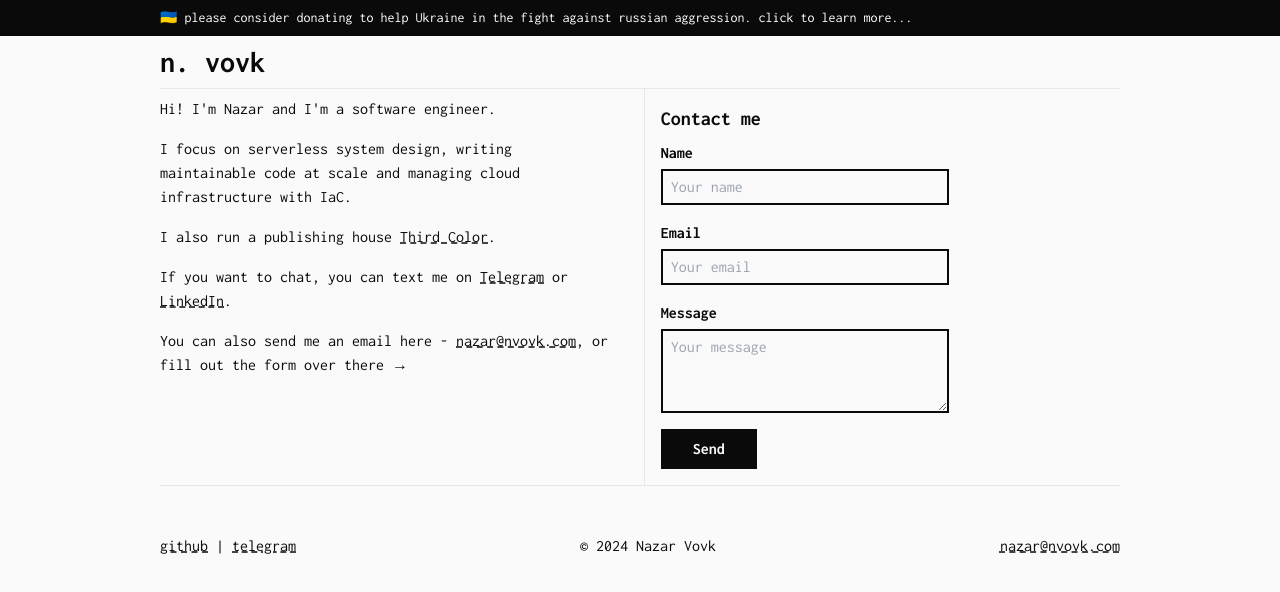
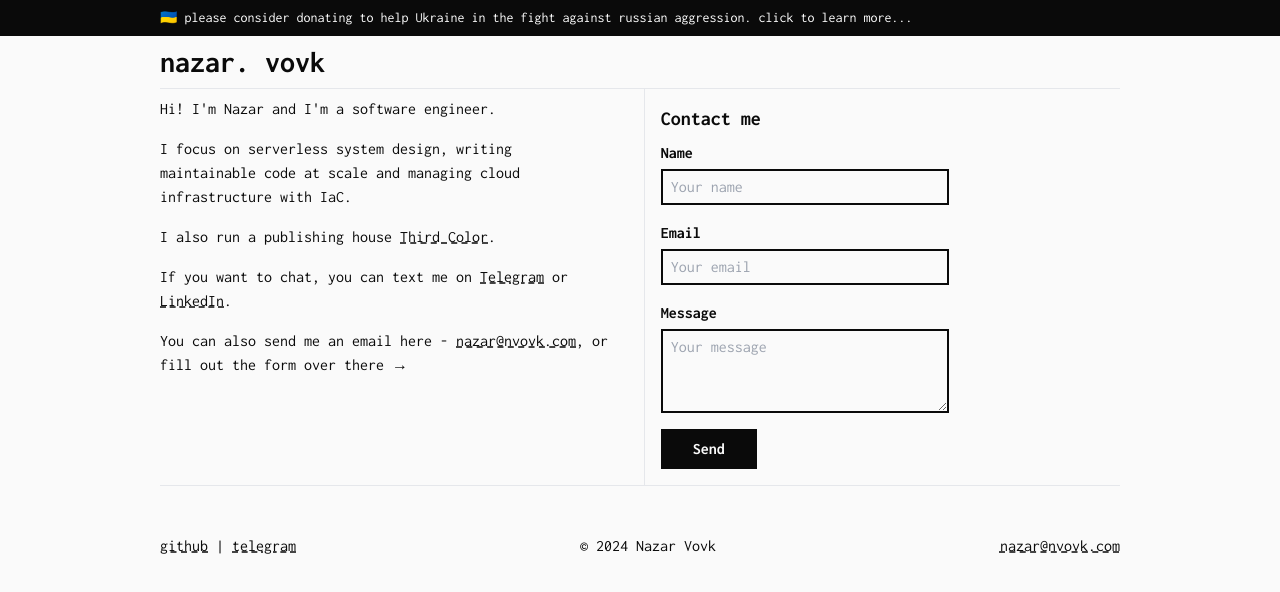
Before and after one commit to nazarvovk/nvovk, a Next.js app: page / in a window 1280 px wide. Shown: the top 592 px of the page. Built offline with nearby package versions, Linux system fonts and the light colour scheme.

Commit message:
feat: auto-cycle title, homepage link on title, rm old home header link

```diff
--- a/src/components/layout.tsx
+++ b/src/components/layout.tsx
@@ -3,13 +3,10 @@ import { ContentBoundary } from './content-boundary'
 import { cn } from '@/utils/cn'
 import { Inconsolata } from 'next/font/google'
 import Link from 'next/link'
-import { useRouter } from 'next/router'
 
 const font = Inconsolata({ weight: ['400', '700'], subsets: ['latin'] })
 
 export const Layout = ({ children }: { children: ReactNode }) => {
-  const router = useRouter()
-
   return (
     <div className={cn(font.className, 'min-h-screen bg-neutral-50 text-neutral-950')}>
       <Link href='/help-ukraine' className='block bg-neutral-950 py-2 text-sm text-white'>
@@ -20,15 +17,8 @@ export const Layout = ({ children }: { children: ReactNode }) => {
       </Link>
       <header>
         <ContentBoundary>
-          <div className='flex items-center justify-between border-b py-2'>
+          <div className='border-b py-2'>
             <Title />
-            <div>
-              {router.pathname !== '/' && (
-                <Link href='/' className='underline decoration-dashed hover:decoration-solid'>
-                  Home
-                </Link>
-              )}
-            </div>
           </div>
         </ContentBoundary>
       </header>
@@ -93,15 +83,14 @@ const Title = () => {
     return () => clearTimeout(timeout)
   }, [stage, lastStateOfStage, state])
 
-  const router = useRouter()
+  useEffect(() => {
+    const interval = setInterval(expand, 3000)
+    return () => clearInterval(interval)
+  }, [])
 
   return (
-    <h1
-      className='cursor-pointer text-3xl font-bold'
-      onClick={expand}
-      onDoubleClick={() => router.push('/')}
-    >
-      {state} vovk
-    </h1>
+    <Link href='/'>
+      <h1 className='cursor-pointer text-3xl font-bold'>{state} vovk</h1>
+    </Link>
   )
 }
```
